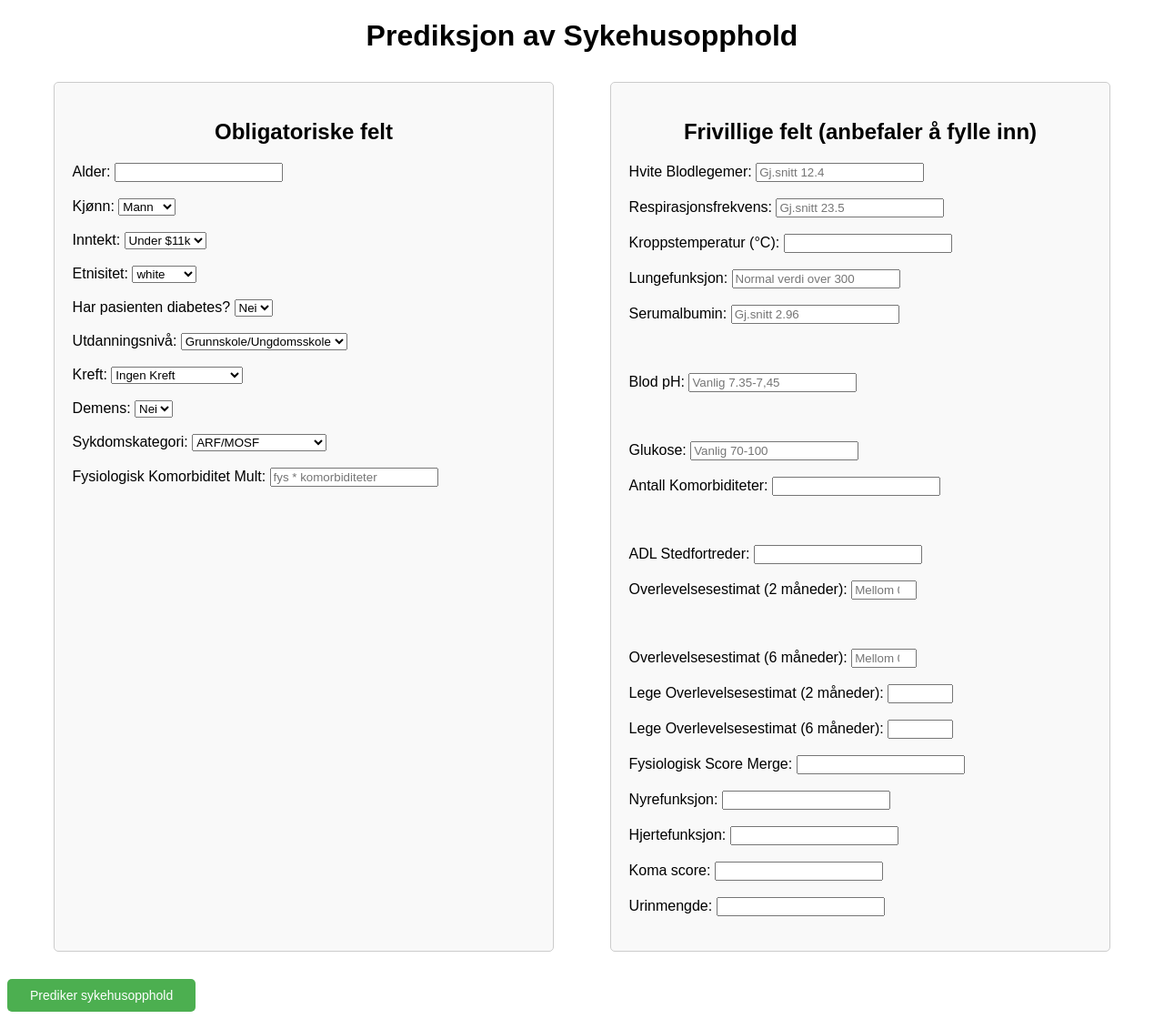
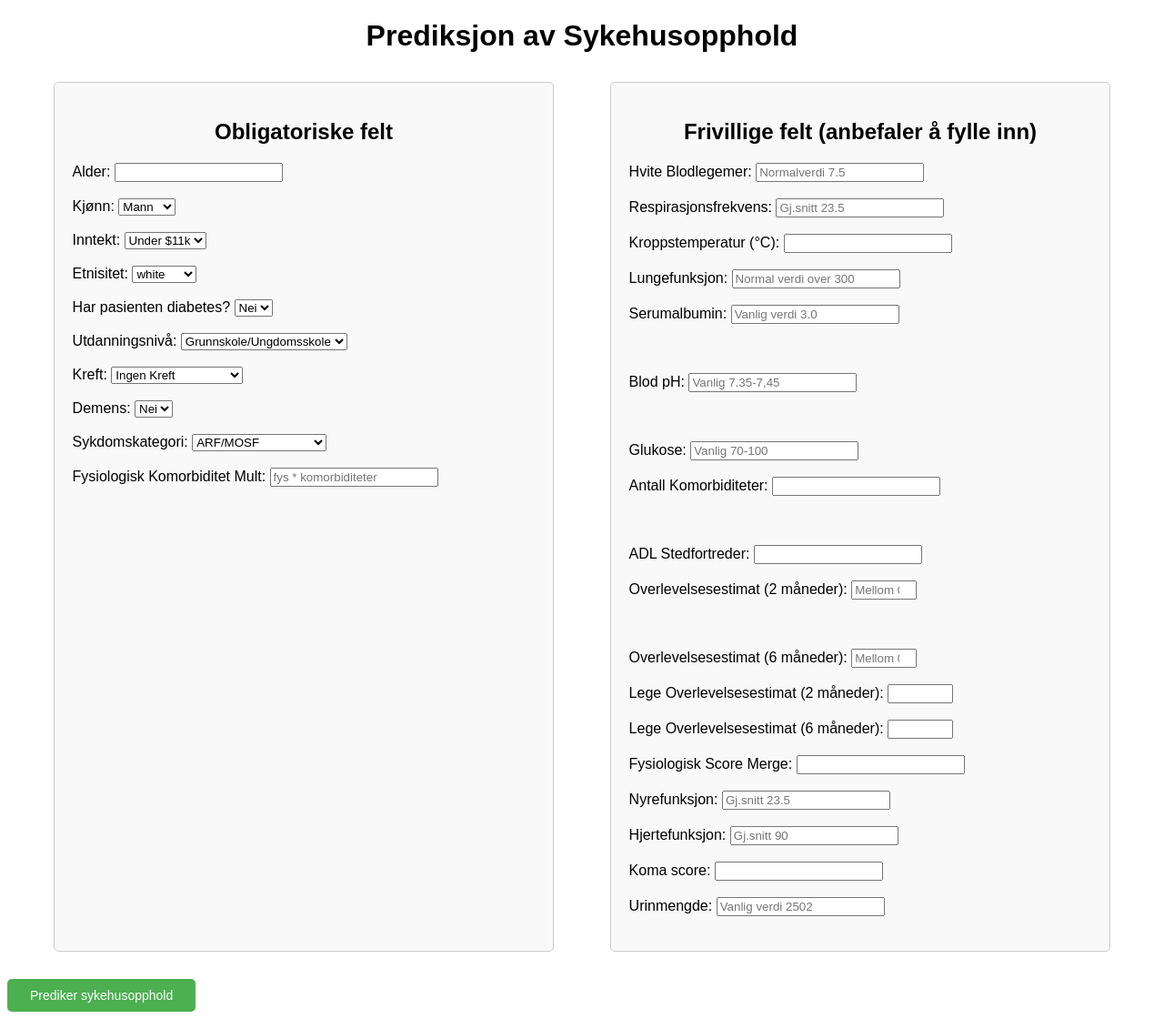
Before and after one commit to asfag4191/Predicted-hospital-stay, a Flask app: page / in a window 1280 px wide. Shown: the whole page at 91% size. Run offline with Flask 3, Linux system fonts and the light colour scheme; parts of the project's set-up code (start-up, migrations or seed data) failed here and were passed over.

Commit message:
ferdig prosjekt

```diff
--- a/app.py
+++ b/app.py
@@ -2,7 +2,6 @@ import pickle
 import numpy as np
 from flask import Flask, request, render_template
 import pandas as pd
-from sklearn.impute import KNNImputer
 from waitress import serve
 
 app = Flask(__name__)
@@ -28,11 +27,11 @@ def predict():
                           'koma_score']
 
         default_values = {
-            'blod_ph': 7.40, 'lungefunksjon': 333.3, 'blodurea_nitrogen': 6.5, 'glukose': 85,
+            'blod_ph': 7.40, 'lungefunksjon': 333.3, 'glukose': 85,
             'urinmengde': 2502, 'sykdomskategori': 1, 'adl_stedfortreder': 0.0, 'overlevelsesestimat_2mnd': 1.0,
             'overlevelsesestimat_6mnd': 1.0, 'lege_overlevelsesestimat_2mnd': 1.0, 'lege_overlevelsesestimat_6mnd': 1.0,
             'utdanning_kategori': 0.0, 'fysiologisk_score_merge': 0.0, 'fysiologisk_komorbiditet_mult': 0.0,
-            'kroppstemperatur': 37.0, 'serumalbumin': 3.0, 'hvite_blodlegemer': 11.0, 'nyrefunksjon': 52.0,
+            'kroppstemperatur': 37.0, 'serumalbumin': 3.0, 'hvite_blodlegemer': 7.5, 'nyrefunksjon': 52.0,
             'hjertefunksjon': 90.0, 'respirasjonsfrekvens': 23.0, 'antall_komorbiditeter': 0, 'koma_score': 0.0,
             'urinmengde': 2502.0
         }
--- a/templates/index.html
+++ b/templates/index.html
@@ -203,7 +203,7 @@
                 <label for="hvite_blodlegemer">Hvite Blodlegemer:</label>
                 <input type="number" step="0.01" id="hvite_blodlegemer" name="hvite_blodlegemer" min="0"
                     oninvalid="this.setCustomValidity('Verdien kan ikke være mindre enn 0.')"
-                    oninput="this.setCustomValidity('')" placeholder="Gj.snitt 12.4"><br><br>
+                    oninput="this.setCustomValidity('')" placeholder="Normalverdi 7.5"><br><br>
 
                 <!-- Respirasjonsfrekvens -->
                 <label for="respirasjonsfrekvens">Respirasjonsfrekvens:</label>
@@ -227,7 +227,7 @@
                 <label for="serumalbumin">Serumalbumin:</label>
                 <input type="number" step="0.1" id="serumalbumin" name="serumalbumin" min="0"
                     oninvalid="this.setCustomValidity('Verdien kan ikke være mindre enn 0.')"
-                    oninput="this.setCustomValidity('')" placeholder="Gj.snitt 2.96"><br><br>
+                    oninput="this.setCustomValidity('')" placeholder="Vanlig verdi 3.0"><br><br>
                 </select><br><br>
 
                 <!-- Blod pH -->
@@ -293,13 +293,13 @@
                 <label for="nyrefunksjon">Nyrefunksjon:</label>
                 <input type="number" id="nyrefunksjon" name="nyrefunksjon" min="0"
                     oninvalid="this.setCustomValidity('Verdien kan ikke være mindre enn 0. ')"
-                    oninput="this.setCustomValidity('')"> <br><br>
+                    oninput="this.setCustomValidity('')" placeholder="Gj.snitt 23.5"> <br><br>
 
                 <!-- Hjertefunksjon -->
                 <label for="hjertefunksjon">Hjertefunksjon:</label>
                 <input type="number" id="hjertefunksjon" name="hjertefunksjon" min="0"
                     oninvalid="this.setCustomValidity('Verdien kan ikke være mindre enn 0. ')"
-                    oninput="this.setCustomValidity('')"> <br><br>
+                    oninput="this.setCustomValidity('')" placeholder="Gj.snitt 90"> <br><br>
 
                 <!-- Koma score -->
                 <label for="koma_score">Koma score:</label>
@@ -311,7 +311,7 @@
                 <label for="urinmengde">Urinmengde:</label>
                 <input type="number" id="urinmengde" name="urinmengde" min="0"
                     oninvalid="this.setCustomValidity('Verdien kan ikke være mindre enn 0. ')"
-                    oninput="this.setCustomValidity('')"> <br><br>
+                    oninput="this.setCustomValidity('')" placeholder="Vanlig verdi 2502"> <br><br>
             </div>
         </div>
 
```
Also changed, not shown: READMEA.md, 1 other file.
